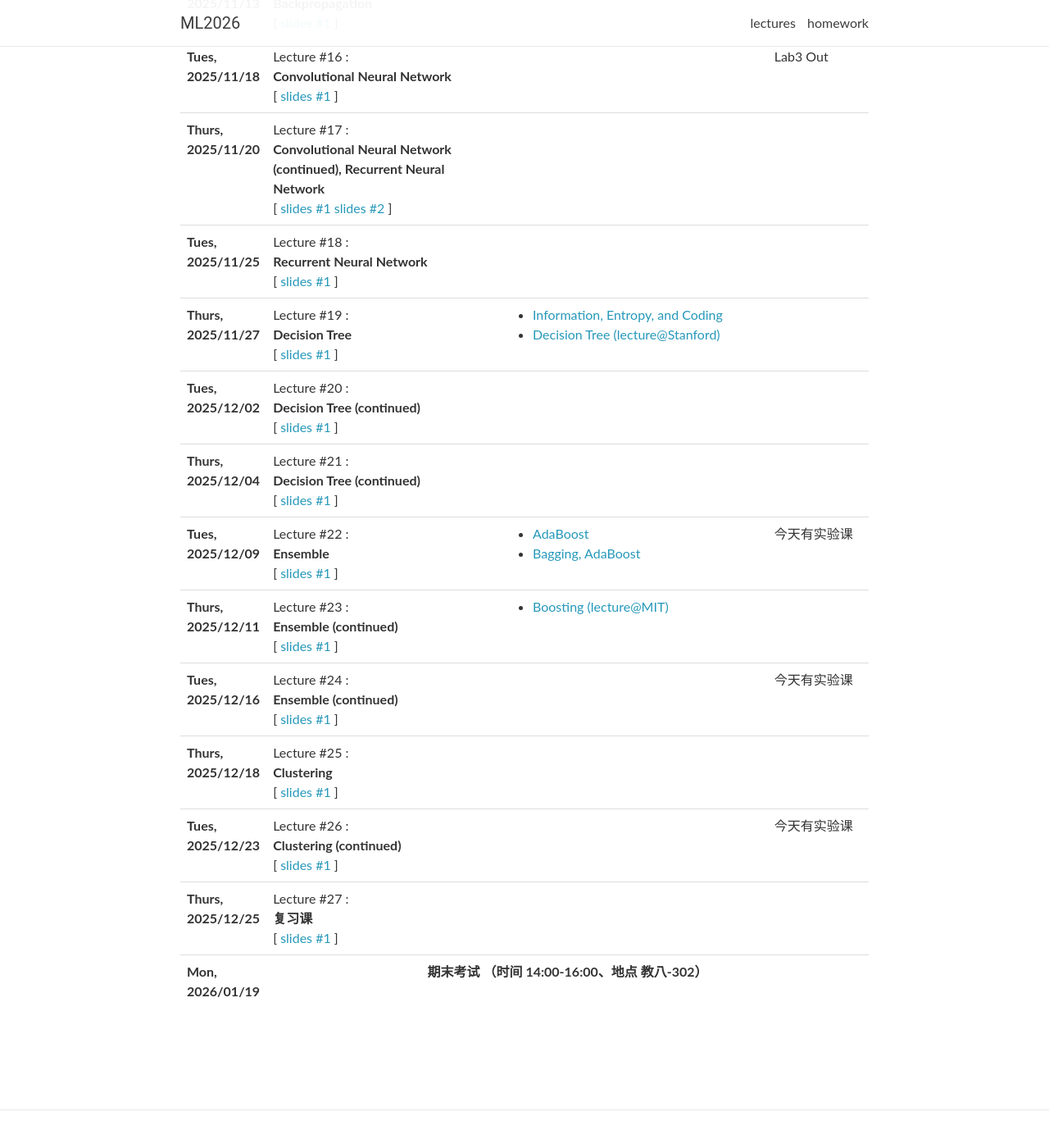
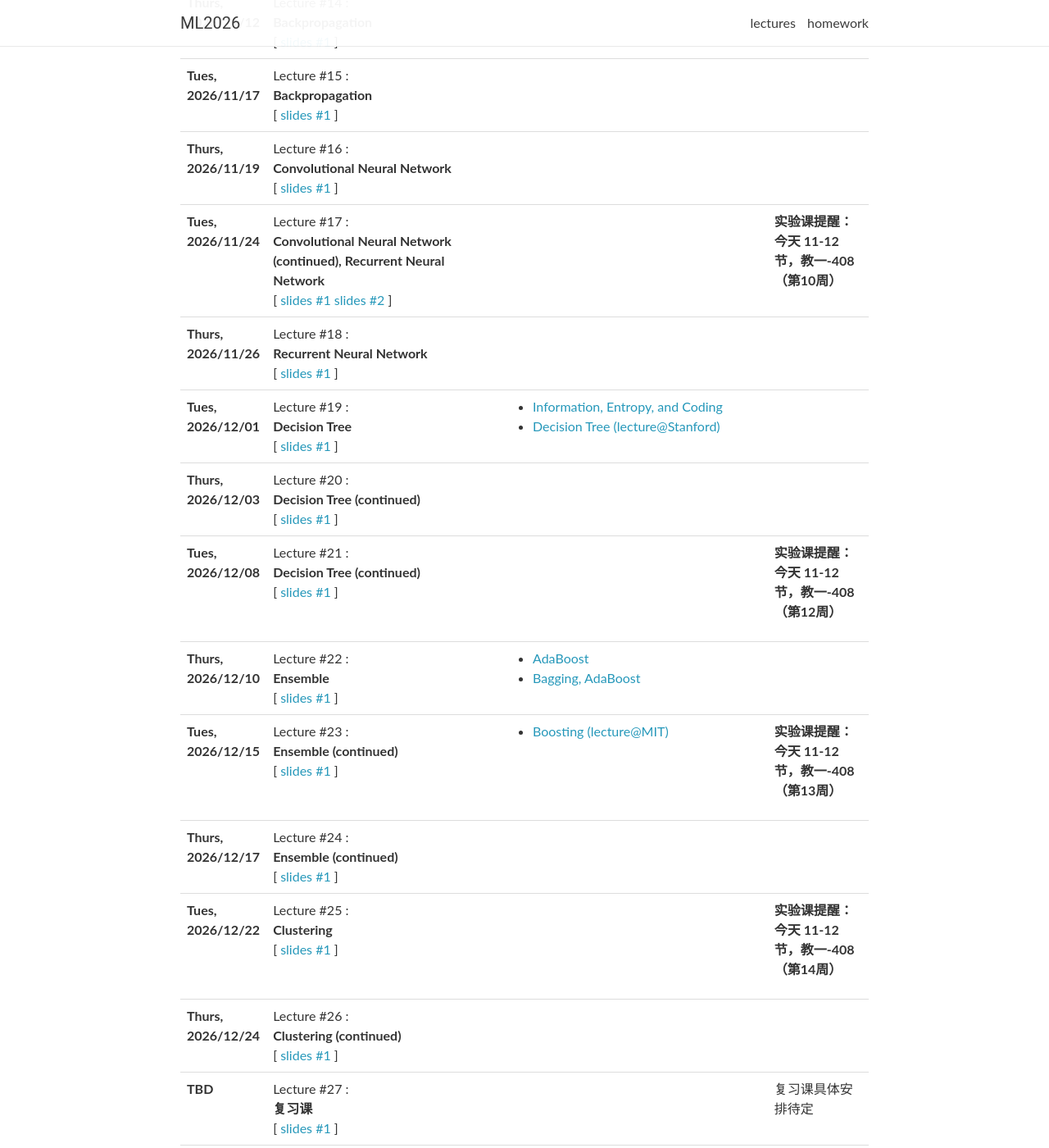
Before and after one commit to SEUML/ml-autumn-2026, a Jekyll site: the page built from _pages/lectures.md, in a window 1280 px wide and 1400 px high, scrolled down 1843 px. Shown: the whole window at 82% size. Built offline with Jekyll 4.4.1, drawn with Linux system fonts in a browser that asks for light colours; nearby versions of some CDN libraries; comment, search, counter and statistics services are not loaded; some of the changed text lies outside the part shown.

Commit message:
Revise lecture dates and logistics for 2026
Updated lecture dates and logistics in lectures.yml to reflect the new schedule for 2026.

```diff
--- a/_data/lectures.yml
+++ b/_data/lectures.yml
@@ -28,48 +28,48 @@
     - <a href="https://cseweb.ucsd.edu//~elkan/250B/logreg.pdf" target="_blank"> Maximum Liklihood Estimation </a>
   logistics:
 
-- date: Tues, 2025/09/30
+- date: Tues, 2026/09/29
   title: >
     <strong>Linear Regression (continued), Logistic Regression</strong>
   slides: "../assets/slides/lecture3.pdf"
   readings:
-  logistics: 今天有实验课
+  logistics: <strong>实验课提醒：今天 11-12节，教一-408（第2周）</strong>
 
-- date: Thurs, 2025/10/09
+- date: Thurs, 2026/10/08
   title: >
     <strong>Logistic Regression (continued)</strong>
   slides: "../assets/slides/lecture3.pdf"
   readings:
     - <a href="https://www.princeton.edu/~aaa/Public/Teaching/ORF523/S16/ORF523_S16_Lec7_gh.pdf" target="_blank"> Convexity </a>
     - <a href="https://en.wikipedia.org/wiki/Taylor_series" target="_blank"> Taylor series </a>
-  logistics: HW1 Out
+  logistics:
 
 
-- date: Tues, 2025/10/14
+- date: Tues, 2026/10/13
   title: >
     <strong> Model Selection & Evaluation</strong>
   slides: "../assets/slides/lecture4.pdf"
   readings:
     - <a href="https://en.wikipedia.org/wiki/Multi-label_classification" target="_blank"> Multi-class and Multi-labels </a>
-  logistics: 今天有实验课
+  logistics: <strong>实验课提醒：今天 11-12节，教一-408（第4周）</strong>
 
-- date: Thurs, 2025/10/16
+- date: Thurs, 2026/10/15
   title: >
     <strong> Model Selection & Evaluation (continued)</strong>
   slides: "../assets/slides/lecture4.pdf"
   readings:
     - <a href="https://pages.cs.wisc.edu/~jdavis/davisgoadrichcamera2.pdf" target="_blank">The Relationship Between Precision-Recall and ROC Curves </a>
     - <a href="http://people.cs.bris.ac.uk/~flach/ICML04tutorial/" target="_blank">Tutorial on "The Many Faces of ROC Analysis in Machine Learning" at ICML'04</a>
-  logistics: Lab2 Out
+  logistics:
 
-- date: Tues, 2025/10/21
+- date: Tues, 2026/10/20
   title: >
     <strong> Support Vector Machine (Formulation) </strong>
   slides: "../assets/slides/lecture5.pdf"
   readings:
   logistics:
 
-- date: Thurs, 2025/10/23
+- date: Thurs, 2026/10/22
   title: >
     <strong> Support Vector Machine (Optimization)</strong>
   slides: "../assets/slides/lecture5.pdf"
@@ -78,15 +78,15 @@
   -  <a href="https://alex.smola.org/teaching/cmu2013-10-701x/slides/R5-duality_svm.pdf" target="_blank"> Duality and SVM </a>
   logistics:
 
-- date: Tues, 2025/10/28
+- date: Tues, 2026/10/27
   title: >
     <strong> Support Vector Machine (Soft margin)</strong>
   slides: "../assets/slides/lecture5.pdf"
   readings:
     - <a href="http://jitkomut.eng.chula.ac.th/optim/duality.pdf" target="_blank"> Duality Theory </a>
-  logistics: 今天有实验课
+  logistics: <strong>实验课提醒：今天 11-12节，教一-408（第6周）</strong>
 
-- date: Thurs, 2025/10/30
+- date: Thurs, 2026/10/29
   title: >
     <strong> Support Vector Machine (Kernel)</strong>
   slides: "../assets/slides/lecture5.pdf"
@@ -94,58 +94,58 @@
     - <a href="https://davidrosenberg.github.io/mlcourse/Archive/2019/Lectures/05a.representer-theorem.pdf" target="_blank"> The Representer Theorem </a>
   logistics:
 
-- date: Tues, 2025/11/04
+- date: Tues, 2026/11/03
   title: >
     <strong> Neural Networks: Introduction</strong>
   slides: "../assets/slides/lecture6.pdf"
   readings:
   logistics:
 
-- date: Thurs, 2025/11/06
+- date: Tues, 2026/11/10
   title: >
     <strong> Neural Networks: Introduction (continued) </strong>
   slides: "../assets/slides/lecture6.pdf"
   readings:
-  logistics:
+  logistics: <strong>实验课提醒：今天 11-12节，教一-408（第8周）</strong>
 
-- date: Tues, 2025/11/11
-  title: >
-    <strong> Backpropagation</strong>
-  slides: "../assets/slides/lecture7.pdf"
-  readings:
-  logistics: 今天有实验课
-
-- date: Thurs, 2025/11/13
+- date: Thurs, 2026/11/12
   title: >
     <strong> Backpropagation</strong>
   slides: "../assets/slides/lecture7.pdf"
   readings:
   logistics:
 
-- date: Tues, 2025/11/18
+- date: Tues, 2026/11/17
+  title: >
+    <strong> Backpropagation</strong>
+  slides: "../assets/slides/lecture7.pdf"
+  readings:
+  logistics:
+
+- date: Thurs, 2026/11/19
   title: >
     <strong> Convolutional Neural Network </strong>
   slides: "../assets/slides/lecture8.pdf"
   readings:
-  logistics: Lab3 Out
+  logistics:
 
-- date: Thurs, 2025/11/20
+- date: Tues, 2026/11/24
   title: >
     <strong> Convolutional Neural Network (continued), Recurrent Neural Network </strong>
   slides:
     - "../assets/slides/lecture8.pdf"
     - "../assets/slides/lecture9.pdf"
   readings:
-  logistics:
+  logistics: <strong>实验课提醒：今天 11-12节，教一-408（第10周）</strong>
 
-- date: Tues, 2025/11/25
+- date: Thurs, 2026/11/26
   title: >
     <strong> Recurrent Neural Network </strong>
   slides: "../assets/slides/lecture9.pdf"
   readings:
   logistics:
 
-- date: Thurs, 2025/11/27
+- date: Tues, 2026/12/01
   title: >
     <strong> Decision Tree</strong>
   slides: "../assets/slides/lecture10.pdf"
@@ -154,71 +154,71 @@
     - <a href="https://www.youtube.com/watch?v=wr9gUr-eWdA">Decision Tree (lecture@Stanford)</a>
   logistics:
 
-- date: Tues, 2025/12/02
+- date: Thurs, 2026/12/03
   title: >
     <strong> Decision Tree (continued)</strong>
   slides: "../assets/slides/lecture10.pdf"
   readings:
   logistics:
 
-- date: Thurs, 2025/12/04
+- date: Tues, 2026/12/08
   title: >
     <strong> Decision Tree (continued)</strong>
   slides: "../assets/slides/lecture10.pdf"
   readings:
-  logistics:
+  logistics: <strong>实验课提醒：今天 11-12节，教一-408（第12周）</strong>
 
-- date: Tues, 2025/12/09
+- date: Thurs, 2026/12/10
   title: >
     <strong> Ensemble </strong>
   slides: "../assets/slides/lecture11.pdf"
   readings:
   - <a href="https://www.cs.toronto.edu/~mbrubake/teaching/C11/Handouts/AdaBoost.pdf" target="_blank"> AdaBoost </a>
   - <a href="https://www.cs.toronto.edu/~rgrosse/courses/csc311_f20/slides/lec06.pdf" target="_blank"> Bagging, AdaBoost </a>
-  logistics: 今天有实验课
+  logistics:
 
-- date: Thurs, 2025/12/11
+- date: Tues, 2026/12/15
   title: >
     <strong> Ensemble (continued)</strong>
   slides: "../assets/slides/lecture11.pdf"
   readings:
   - <a href="https://www.youtube.com/watch?v=UHBmv7qCey4" target="_blank"> Boosting (lecture@MIT) </a>
-  logistics:
+  logistics: <strong>实验课提醒：今天 11-12节，教一-408（第13周）</strong>
 
-- date: Tues, 2025/12/16
+- date: Thurs, 2026/12/17
   title: >
     <strong> Ensemble (continued)</strong>
   slides: "../assets/slides/lecture11.pdf"
   readings:
-  logistics: 今天有实验课
+  logistics:
 
-- date: Thurs, 2025/12/18
+- date: Tues, 2026/12/22
   title: >
     <strong> Clustering </strong>
   slides: "../assets/slides/lecture12.pdf"
   readings:
-  logistics:
+  logistics: <strong>实验课提醒：今天 11-12节，教一-408（第14周）</strong>
 
-- date: Tues, 2025/12/23
+- date: Thurs, 2026/12/24
   title: >
     <strong> Clustering (continued)</strong>
   slides: "../assets/slides/lecture12.pdf"
   readings:
-  logistics: 今天有实验课
+  logistics:
 
-- date: Thurs, 2025/12/25
+- date: TBD
   title: >
     <strong> 复习课 </strong>
   slides: "../assets/slides/lecture13.pdf"
   readings:
-  logistics:
+  logistics: 复习课具体安排待定
 
 
-- date: Mon, 2026/01/19
+- date: TBD
   title: >
-    <strong>期末考试 （时间 14:00-16:00、地点 教八-302） </strong>
+    <strong>期末考试（时间、地点待定）</strong>
 
-# - date: Thurs, 2025/12/25
+# - date: Thurs, 2026/12/25
 #   title: >
 #     <strong> Review, Q&A </strong>
 #   slides: "../assets/slides/lecture15.pdf"
```
